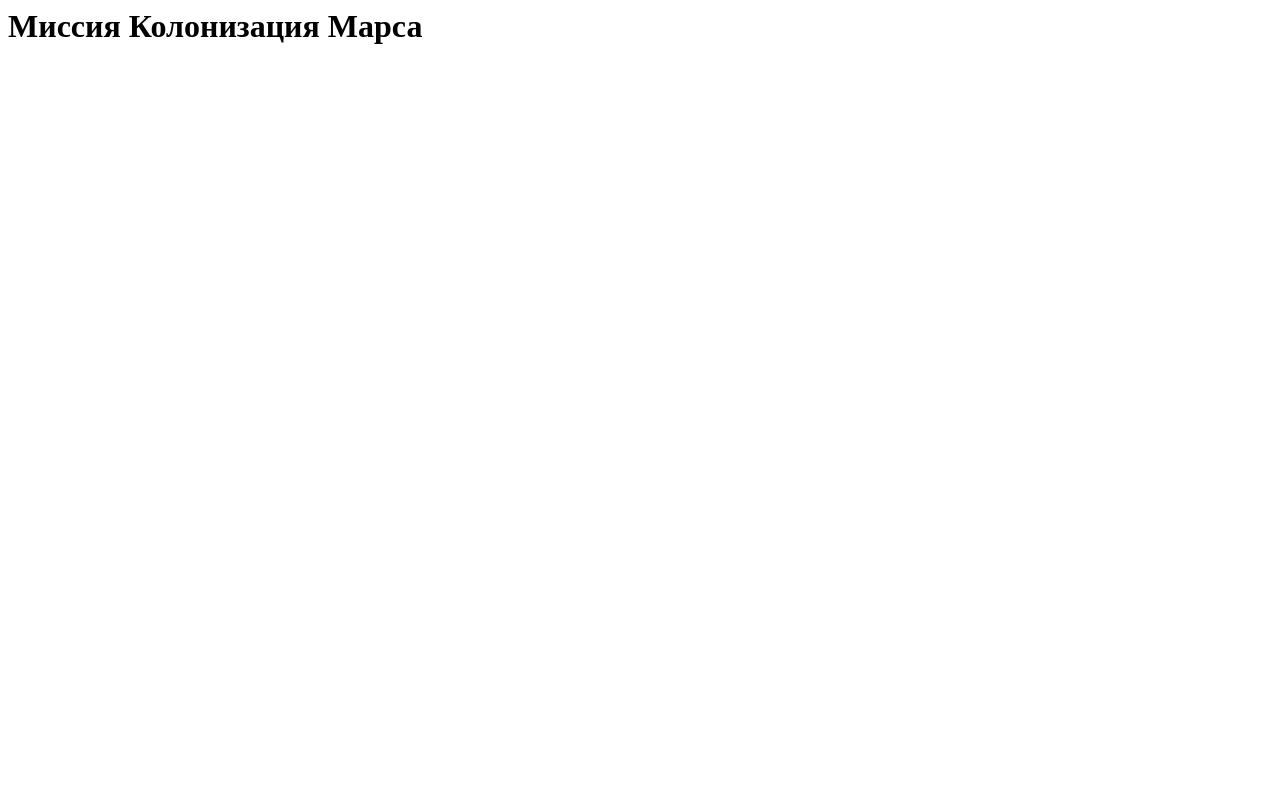
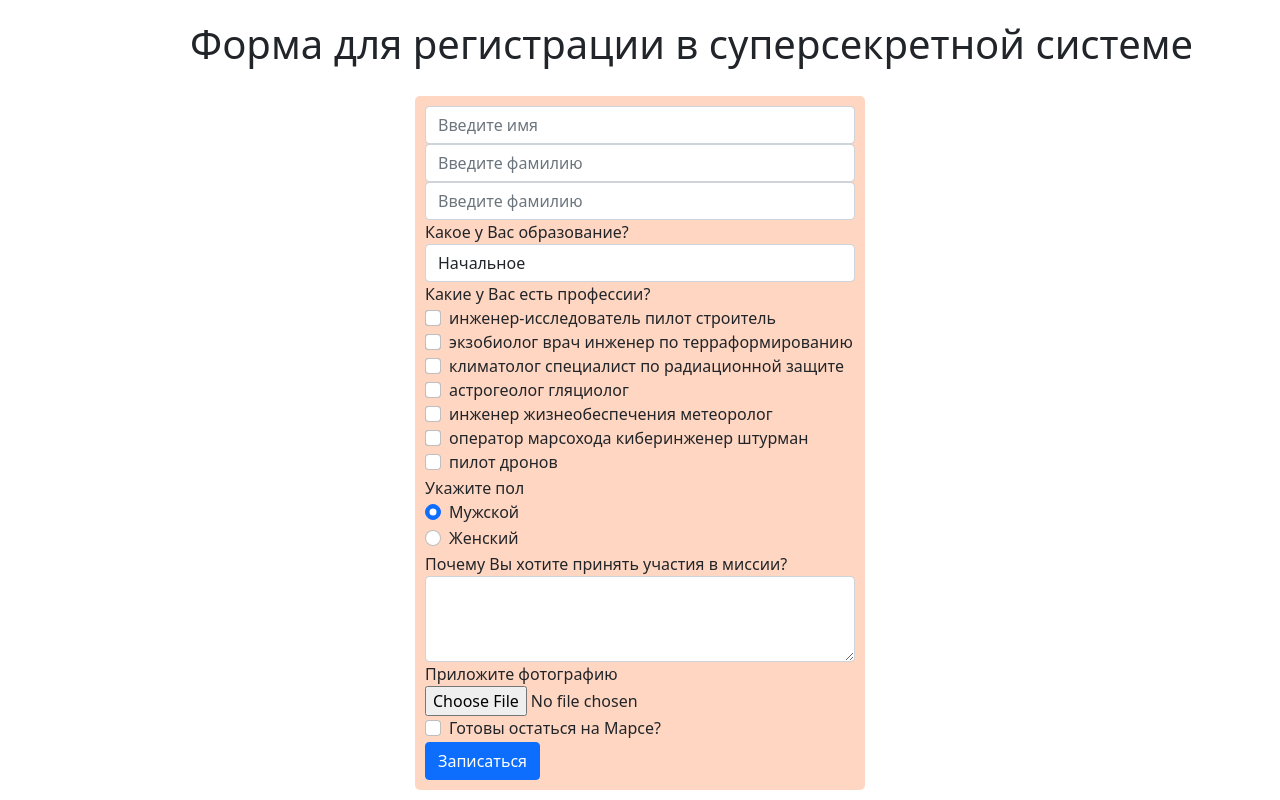
Before and after one commit to Melekh11/Flask, a Flask app: page / in a window 1280 px wide. Run offline with Flask 2, Linux system fonts and the light colour scheme.

Commit message:
Отбор астронавтов

```diff
--- a/main.py
+++ b/main.py
@@ -5,9 +5,7 @@
 app = Flask(__name__)
 
 
-@app.route('/')
-def index():
-    return "<h1>Миссия Колонизация Марса</h1>"
+
 
 
 @app.route('/index')
@@ -24,12 +22,128 @@
           "<h2>Присоединяйся!</h2>"
 
 
-@app.route("/image_mars")
+@app.route("/")
 def image_mars():
-    return f'''<title>Привет, Яндекс!</title>
-        <h1>Жди нас, Марс!</h1>
-        <img src="{url_for('static', filename='img/scale_1200.jpeg')}"
-           alt="здесь должна была быть картинка, но не нашлась">'''
+    return f'''<!doctype html>
+                        <html lang="en">
+                          <head>
+                            <meta charset="utf-8">
+                            <meta name="viewport" content="width=device-width, initial-scale=1, shrink-to-fit=no">
+                            <link rel="stylesheet"
+                            href="https://cdn.jsdelivr.net/npm/bootstrap@5.0.0-beta1/dist/css/bootstrap.min.css"
+                            integrity="sha384-giJF6kkoqNQ00vy+HMDP7azOuL0xtbfIcaT9wjKHr8RbDVddVHyTfAAsrekwKmP1"
+                            crossorigin="anonymous">
+                            <link rel="stylesheet" type="text/css" href="{url_for('static', filename='css/style.css')}" />
+                            <title>Пример формы</title>
+                          </head>
+                          <body>
+
+                            <h1 class="login_form">Форма для регистрации в суперсекретной системе</h1>
+
+                            <div>
+                                <form class="login_form" method="post">
+                                    <input type="name" class="form-control" id="name" aria-describedby="emailHelp" placeholder="Введите имя" name="name">
+                                    <input type="surname" class="form-control" id="surname" placeholder="Введите фамилию" name="surname">
+                                    <input type="email" class="form-control" id="email" placeholder="Введите фамилию" name="email">
+
+                                    <div class="form-group">
+                                        <label for="classSelect">Какое у Вас образование?</label>
+                                        <select class="form-control" id="classSelect" name="class">
+                                          <option>Начальное</option>
+                                          <option>Среднее</option>
+                                          <option>Высшее</option>
+                                        </select>
+                                     </div>
+
+
+                                    <label>Какие у Вас есть профессии?</label>
+                                    <div class="form-group form-check">
+
+                                        <label for="classSelect">инженер-исследователь</label>
+                                        <input type="checkbox" class="form-check-input" id="acceptRules" name="accept">
+
+                                        <label class="form-check-label" for="acceptRules">пилот</label>
+                                        <input type="checkbox" class="form-check-input" id="acceptRules1" name="accept1">
+
+                                        <label class="form-check-label" for="acceptRules">строитель</label>
+                                        <input type="checkbox" class="form-check-input" id="acceptRules13" name="accept2">
+
+                                        <label class="form-check-label" for="acceptRules">экзобиолог</label>
+                                        <input type="checkbox" class="form-check-input" id="acceptRules2" name="accept3">
+
+                                        <label class="form-check-label" for="acceptRules">врач</label>
+                                        <input type="checkbox" class="form-check-input" id="acceptRules3" name="accept4">
+
+                                        <label class="form-check-label" for="acceptRules">инженер по терраформированию</label>
+                                        <input type="checkbox" class="form-check-input" id="acceptRules4" name="accept5">
+
+                                        <label class="form-check-label" for="acceptRules">климатолог</label>
+                                        <input type="checkbox" class="form-check-input" id="acceptRules5" name="accept6">
+
+                                        <label class="form-check-label" for="acceptRules">специалист по радиационной защите</label>
+                                        <input type="checkbox" class="form-check-input" id="acceptRules6" name="accept7">
+
+                                        <label class="form-check-label" for="acceptRules">астрогеолог</label>
+                                        <input type="checkbox" class="form-check-input" id="acceptRules15" name="accept8">
+
+                                        <label class="form-check-label" for="acceptRules">гляциолог</label>
+                                        <input type="checkbox" class="form-check-input" id="acceptRules7" name="accept9">
+
+                                        <label class="form-check-label" for="acceptRules">инженер жизнеобеспечения</label>
+                                        <input type="checkbox" class="form-check-input" id="acceptRules8" name="accept10">
+
+                                        <label class="form-check-label" for="acceptRules">метеоролог</label>
+                                        <input type="checkbox" class="form-check-input" id="acceptRules9" name="accept11">
+
+                                        <label class="form-check-label" for="acceptRules">оператор марсохода</label>
+                                        <input type="checkbox" class="form-check-input" id="acceptRules10" name="accept12">
+
+                                        <label class="form-check-label" for="acceptRules">киберинженер</label>
+                                        <input type="checkbox" class="form-check-input" id="acceptRules11" name="accept13">
+
+                                        <label class="form-check-label" for="acceptRules">штурман</label>
+                                        <input type="checkbox" class="form-check-input" id="acceptRules12" name="accept14">
+
+                                        <label class="form-check-label" for="acceptRules">пилот дронов</label>
+                                        <input type="checkbox" class="form-check-input" id="acceptRules13" name="accept15">
+                                    </div>
+
+                                    <div class="form-group">
+                                        <label for="form-check">Укажите пол</label>
+                                        <div class="form-check">
+                                          <input class="form-check-input" type="radio" name="sex" id="male" value="male" checked>
+                                          <label class="form-check-label" for="male">
+                                            Мужской
+                                          </label>
+                                        </div>
+                                        <div class="form-check">
+                                          <input class="form-check-input" type="radio" name="sex" id="female" value="female">
+                                          <label class="form-check-label" for="female">
+                                            Женский
+                                          </label>
+                                        </div>
+                                    </div>
+
+                                    <div class="form-group">
+                                        <label for="about">Почему Вы хотите принять участия в миссии?</label>
+                                        <textarea class="form-control" id="about" rows="3" name="about"></textarea>
+                                    </div>
+
+                                    <div class="form-group">
+                                        <label for="photo">Приложите фотографию</label>
+                                        <input type="file" class="form-control-file" id="photo" name="file">
+                                    </div>
+
+                                    <div class="form-group form-check">
+                                        <input type="checkbox" class="form-check-input" id="acceptRules" name="accept">
+                                        <label class="form-check-label" for="acceptRules">Готовы остаться на Марсе?</label>
+                                    </div>
+
+                                    <button type="submit" class="btn btn-primary">Записаться</button>
+                                </form>
+                            </div>
+                          </body>
+                        </html>'''
 
 
 if __name__ == '__main__':
--- a/static/css/style.css
+++ b/static/css/style.css
@@ -1,3 +1,14 @@
-h1.login_form {
-    color: red;
+form.login_form {
+    margin-left: auto;
+    margin-right: auto;
+    max-width: 450px;
+    background-color: #ffd6c2;
+    border: 6px green;
+    border-radius: 5px;
+    padding: 10px;
 }
+
+h1{
+    margin-left: 170px;
+    padding: 20px;
+}
```
